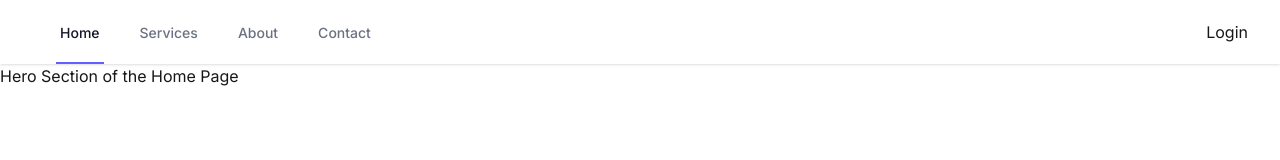
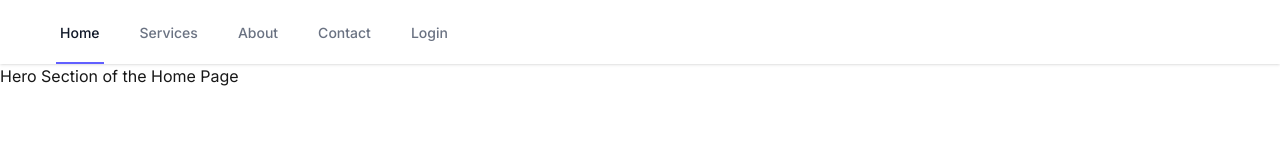
Before and after one commit to XecronTechnologies/Xecron-NextJS, a Next.js app in the folder frontend/: page / in a window 1280 px wide. Shown: the top 160 px of the page. Built offline with nearby package versions, Linux system fonts and the light colour scheme.

Commit message:
Vercel Build updates

```diff
--- a/frontend/src/app/page.tsx
+++ b/frontend/src/app/page.tsx
@@ -1,6 +1,6 @@
 // import Image from "next/image";
 
-import LoginPage from "./login/page";
+// import LoginPage from "./login/page";
 import { HomeHeroSection } from "@/components/home/HeroSection";
 
 export default function Home() {
--- a/frontend/src/components/common/FooterBar.tsx
+++ b/frontend/src/components/common/FooterBar.tsx
@@ -1,11 +1,11 @@
 // Suggested code may be subject to a license. Learn more: ~LicenseLog:525241418.
 "use client";
 
-import React, { useState } from "react";
+// import React, { useState } from "react";
 import { useAppSelector } from "@/redux/hooks";
 import Image from "next/image";
 import Link from "next/link";
-import { useSelectedLayoutSegment } from "next/navigation";
+// import { useSelectedLayoutSegment } from "next/navigation";
 
 export const FooterBar: React.FC = () => {
     const { companyInfo, pagelinks, businessLinks, extraLinks } = useAppSelector((state) => state.footer);
--- a/frontend/src/components/common/Navbar.tsx
+++ b/frontend/src/components/common/Navbar.tsx
@@ -2,17 +2,29 @@
 
 import Link from "next/link";
 import { usePathname } from "next/navigation";
-import { useSelector } from "react-redux";
+// import { useSelector } from "react-redux";
+// interface User {
+//     id: string;
+//     email: string;
+//     name?:string;
+// }
+// interface AuthState {
+//     user: User | null;
+// }
 
+// interface RootState {
+//     auth: AuthState;
+// }
 const Navbar = () => {
     const pathname = usePathname();
-    const { user } = useSelector((state:any) => state.auth);
+    // const { user } = useSelector((state:RootState) => state.auth);
 
     const routes =[
         {path: "/",name:"Home"},
         {path:"/services",name:"Services"},
         {path:"/about",name:"About"},
         {path:"/contact",name:"Contact"},
+        {path:"/login",name:"Login"}
     ];
 
     return(
@@ -31,15 +43,15 @@
                             ))}
                         </div>
                     </div>
-                    <div className="flex items-center">
+                    {/* <div className="flex items-center">
                         {user?(
-                            <button onClick={()=>{/*logic*/}}>Logout</button>
+                            <p></p>
                         ):(
                             <Link href="/login">
                                 <button>Login</button>
                             </Link>
                         )}
-                    </div>
+                    </div> */}
                 </div>
             </div>
         </nav>
--- a/frontend/src/components/home/HeroSection.tsx
+++ b/frontend/src/components/home/HeroSection.tsx
@@ -1,8 +1,8 @@
 "use client"
-import React, {useState} from "react";
+// import React, {useState} from "react";
 
 export const HomeHeroSection:React.FC = ()=>{
-    const [check,setCheck] = useState("Sample")
+    // const [check,setCheck] = useState("Sample")
 
     return (
         <div>
```
